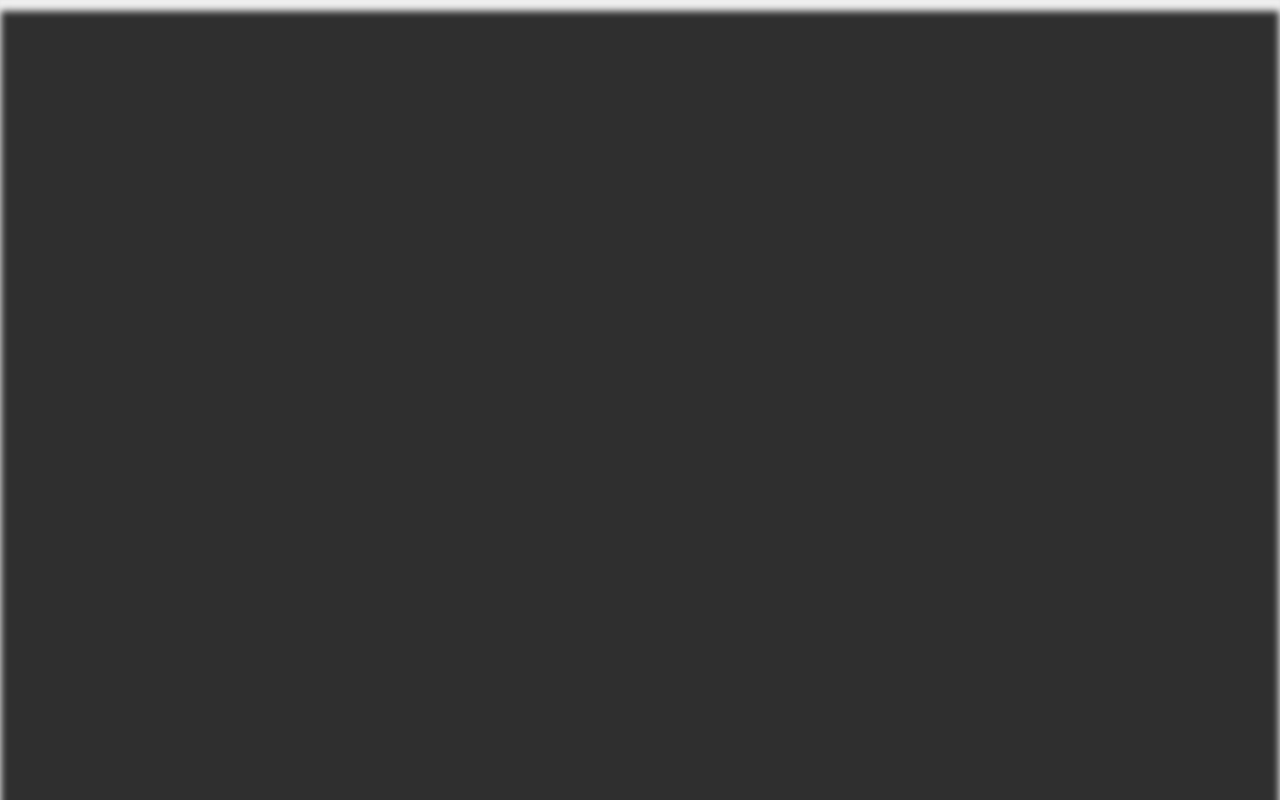
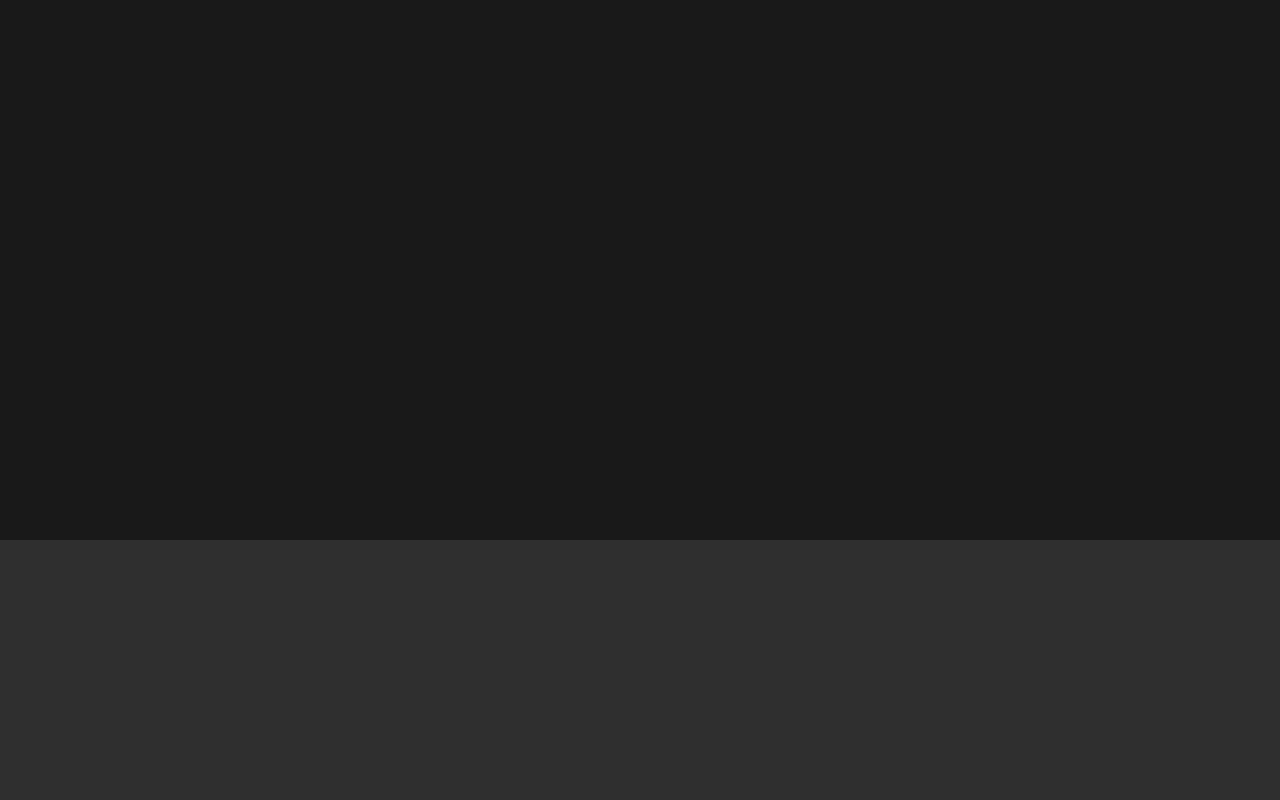
Before and after one commit to Arvensen/portfolio_website, a plain HTML site: page index.html in a window 1280 px wide. Shown: the top 800 px of the page. Drawn offline with Linux system fonts and the light colour scheme.

Commit message:
Revert Boxshadow

```diff
--- a/css/style.css
+++ b/css/style.css
@@ -20,5 +20,4 @@ body {
 	height: 540px;
 	width: 100%;
 	padding-top: 540px;
-	box-shadow: inset 0px 10px 7px 1px rgba(240,240,240,1);
 }
--- a/index.html
+++ b/index.html
@@ -8,11 +8,10 @@
 </head>
 <body>
 	<div class="mw">
+		<div class="cp1">
+		</div>
 		<div class="cp2">
 		</div>
-		<div class="cp1">
-		</div>
-
 	</div>
 </body>
 </html>
```
